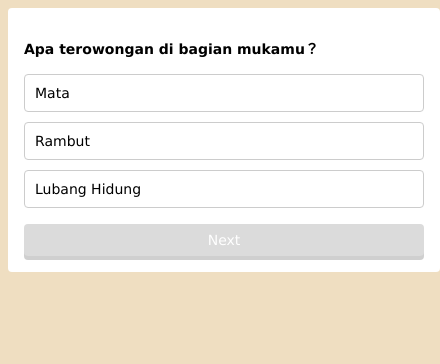
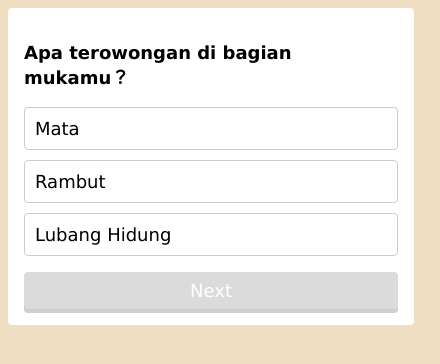
Before and after one commit to yas-cpu/myquiz, a plain HTML site: page index.html in a window 390 px wide. Shown: the whole page, 440 px wide, since content can reach past the window. Drawn offline with Linux system fonts and the light colour scheme.

Commit message:
Add files via upload

```diff
--- a/css/styles.css
+++ b/css/styles.css
@@ -1,6 +1,6 @@
 body {
   background: #efdec1;
-  font-size: 14px;
+  font-size: 18px;
   font-family: Verdana, sans-serif;
 }
 
@@ -11,6 +11,7 @@ body {
   border-radius: 4px;
   padding: 16px;
   position: relative;
+
 }
 
 #question {
@@ -101,3 +102,9 @@ body {
   display: block;
   text-decoration: none;
 }
+
+@media (max-width: 1000px) {
+  .container {
+    width: 100%;
+  }
+}
--- a/index.html
+++ b/index.html
@@ -4,6 +4,7 @@
   <meta charset="utf-8">
   <title>Quiz</title>
   <link rel="stylesheet" href="css/styles.css">
+  <meta name="viewport" content="width=device-width, initial-scale=1.0">
 </head>
 <body>
   <section class="container">
```
